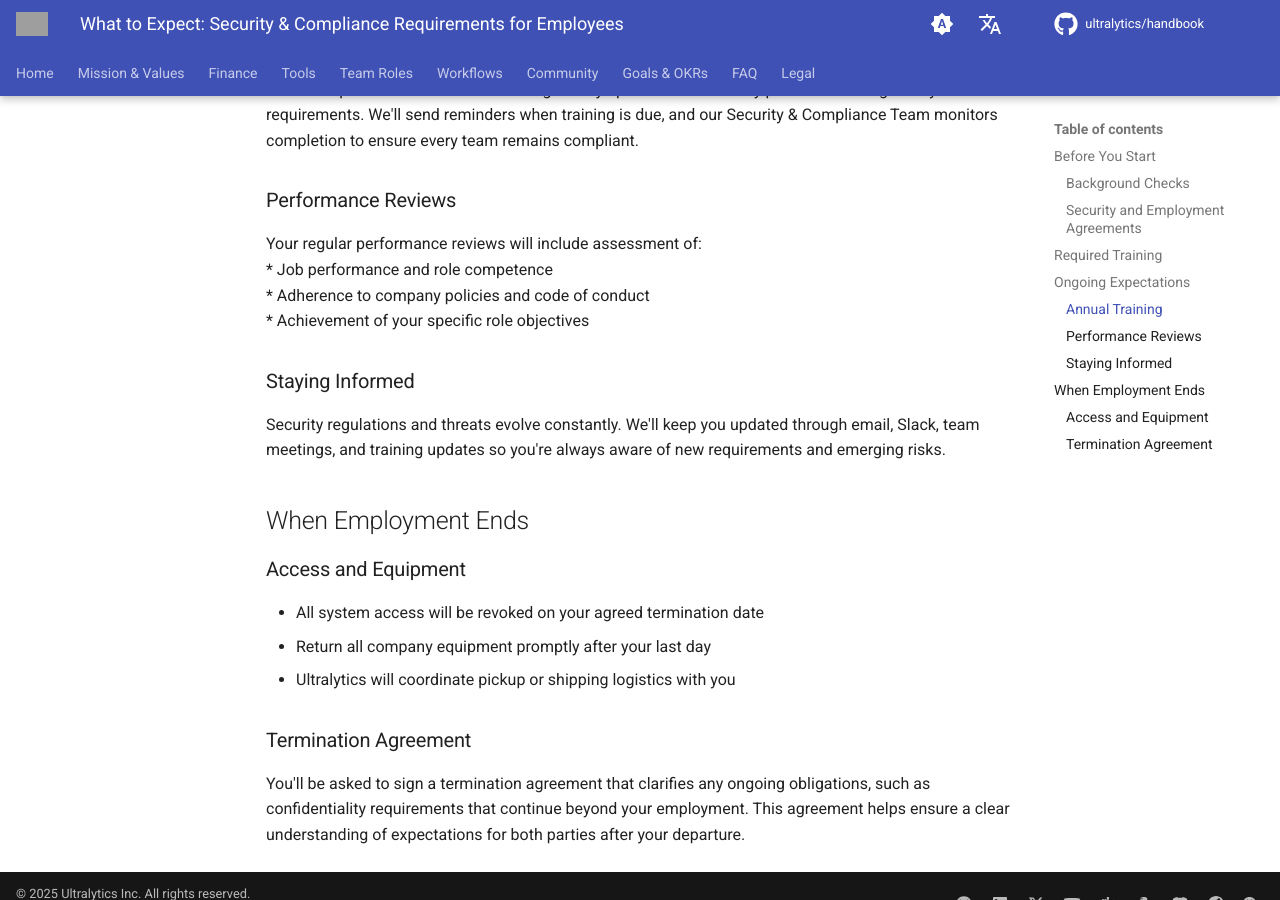
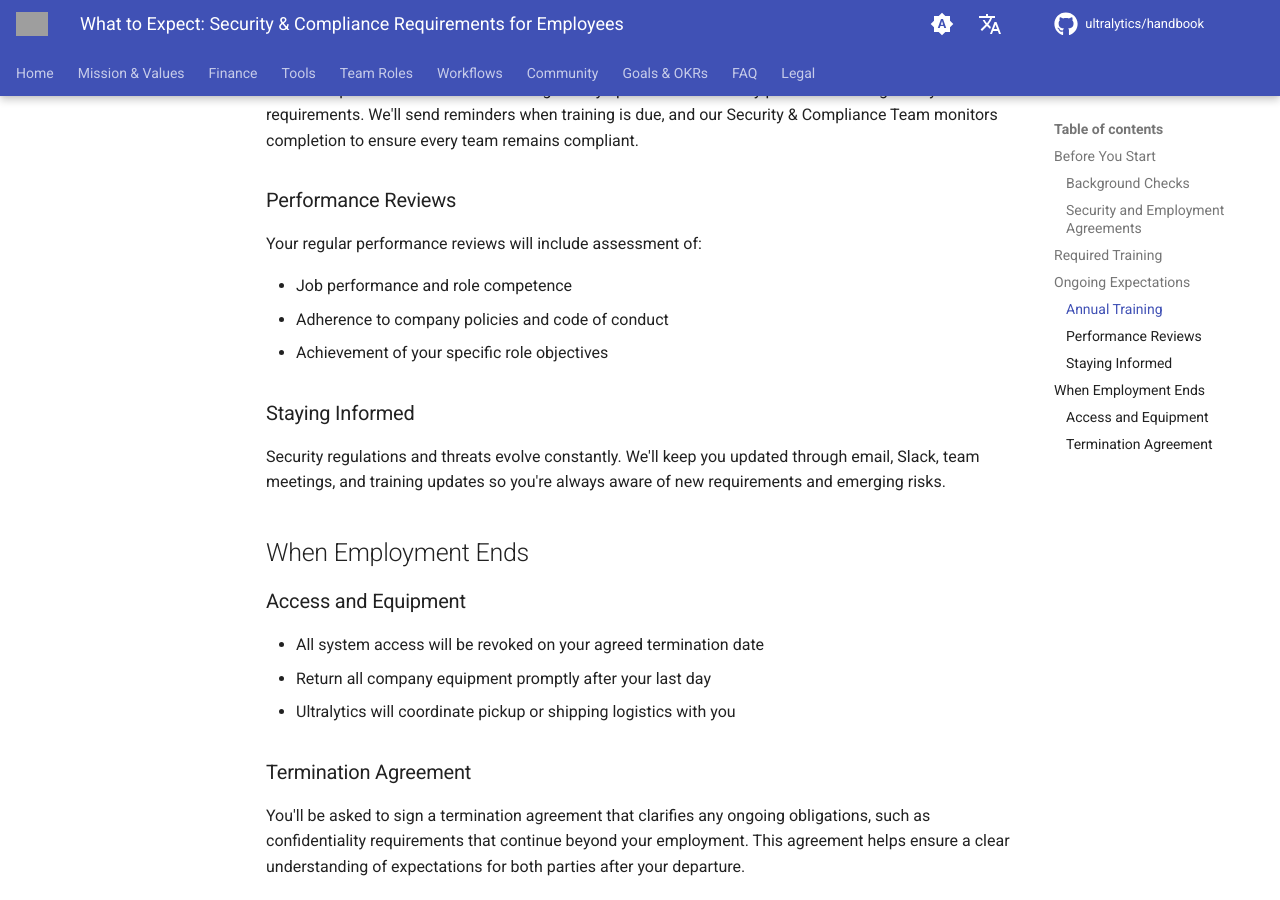
Before and after one commit to ultralytics/handbook, an MkDocs documentation site: the page built from docs/en/employee-security-compliance-requirements.md, in a window 1280 px wide and 900 px high, scrolled down 1169 px. Built offline with MkDocs 1.6.1 and Material for MkDocs 9.7.7, drawn with Linux system fonts in a browser that asks for light colours; comment, search, counter and statistics services are not loaded; grey boxes are pictures that could not be loaded.

```diff
--- a/docs/en/employee-security-compliance-requirements.md
+++ b/docs/en/employee-security-compliance-requirements.md
@@ -5,43 +5,50 @@ Welcome to Ultralytics! This guide explains what you can expect regarding securi
 ## Before You Start
 
 ### Background Checks
+
 We conduct standard background verification for all new team members as required by local law. This is a standard part of our hiring process and helps protect everyone on our team.
 
 ### Security and Employment Agreements
 
-* **Non-Disclosure Agreement (NDA):** Protects our confidential information
-* **Employment/Contractor Agreement:** References our Code of Business Conduct, which outlines our values, compliance expectations, and security practices
-* **Policy Acknowledgment:** You'll formally acknowledge your security responsibilities through Vanta, our compliance management system
+- **Non-Disclosure Agreement (NDA):** Protects our confidential information
+- **Employment/Contractor Agreement:** References our Code of Business Conduct, which outlines our values, compliance expectations, and security practices
+- **Policy Acknowledgment:** You'll formally acknowledge your security responsibilities through Vanta, our compliance management system
 
 ## Required Training
 
 All new team members complete these training modules during onboarding to gain practical knowledge for their role:
 
-* **CCPA Training:** California privacy law basics
-* **GDPR Training:** European data protection requirements
-* **General Security Awareness:** Best practices for keeping our data and systems safe
-* **Secure Code Training:** Identifying and preventing security vulnerabilities using OWASP standards (YOLO and PLATFORM teams only)
+- **CCPA Training:** California privacy law basics
+- **GDPR Training:** European data protection requirements
+- **General Security Awareness:** Best practices for keeping our data and systems safe
+- **Secure Code Training:** Identifying and preventing security vulnerabilities using OWASP standards (YOLO and PLATFORM teams only)
 
 ## Ongoing Expectations
 
 ### Annual Training
+
 You'll complete annual refresher training to stay up-to-date on security practices and regulatory requirements. We'll send reminders when training is due, and our Security & Compliance Team monitors completion to ensure every team remains compliant.
 
 ### Performance Reviews
+
 Your regular performance reviews will include assessment of:
-* Job performance and role competence
-* Adherence to company policies and code of conduct
-* Achievement of your specific role objectives
+
+- Job performance and role competence
+- Adherence to company policies and code of conduct
+- Achievement of your specific role objectives
 
 ### Staying Informed
+
 Security regulations and threats evolve constantly. We'll keep you updated through email, Slack, team meetings, and training updates so you're always aware of new requirements and emerging risks.
 
 ## When Employment Ends
 
 ### Access and Equipment
-* All system access will be revoked on your agreed termination date
-* Return all company equipment promptly after your last day
-* Ultralytics will coordinate pickup or shipping logistics with you
+
+- All system access will be revoked on your agreed termination date
+- Return all company equipment promptly after your last day
+- Ultralytics will coordinate pickup or shipping logistics with you
 
 ### Termination Agreement
+
 You'll be asked to sign a termination agreement that clarifies any ongoing obligations, such as confidentiality requirements that continue beyond your employment. This agreement helps ensure a clear understanding of expectations for both parties after your departure.
```
